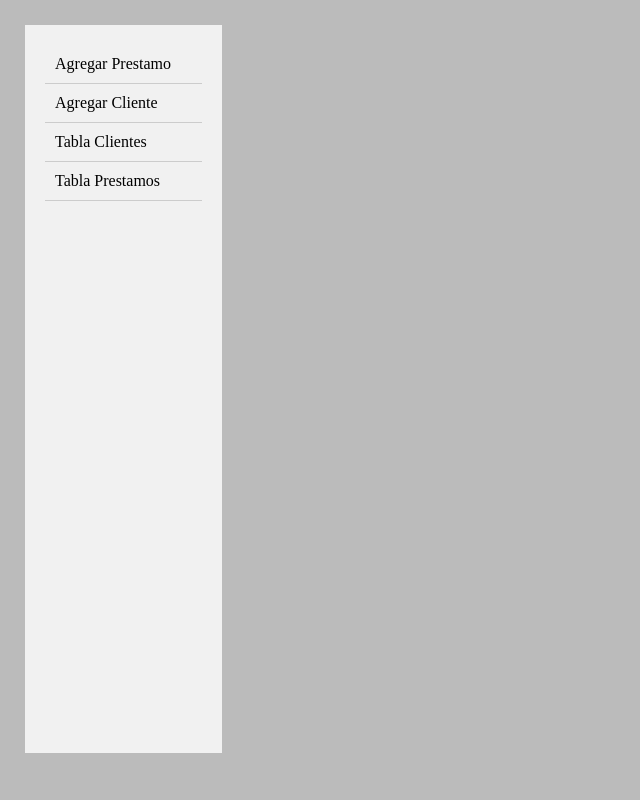
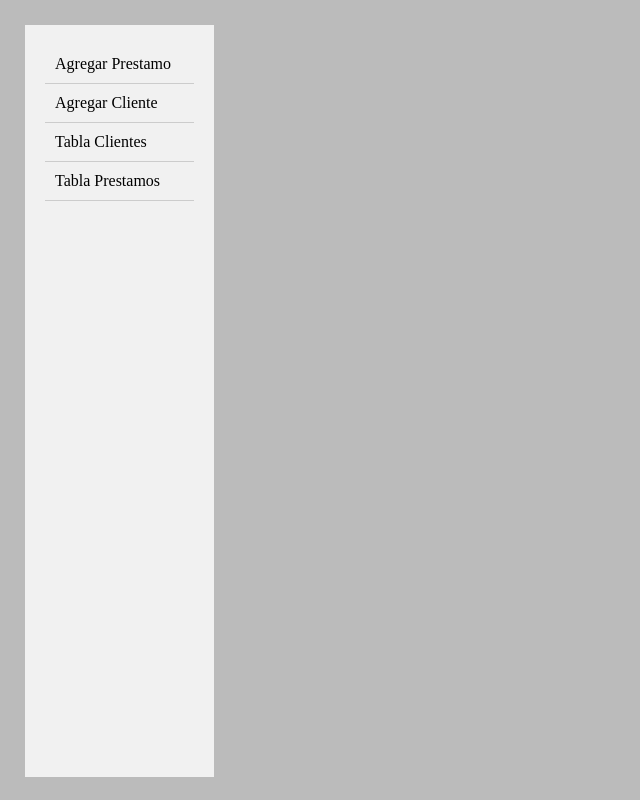
Before and after one commit to FedericoIglesias/wailsPrestamos, a website built with Vite: page frontend/index.html in a window 1280 px wide. Shown: the whole page, without its empty margins (0-640 px from the left). Built offline with nearby package versions, Linux system fonts and the light colour scheme.

Commit message:
refactor

```diff
--- a/frontend/src/style.css
+++ b/frontend/src/style.css
@@ -7,6 +7,8 @@
 body {
     background-color: #BBB;
     padding: 5px;
+    height: 720px;
+    width: 995px;
 }
 
 input::-webkit-outer-spin-button,
@@ -17,10 +19,8 @@ input::-webkit-inner-spin-button {
 
 main {
     display: flex;
-    justify-content: space-between;
     padding: 20px;
-    height: 768px;
-    width: 1024px;
+    height: 99dvh;
 }
 
 aside {
```
Also changed, not shown: frontend/src/app.css (added).
